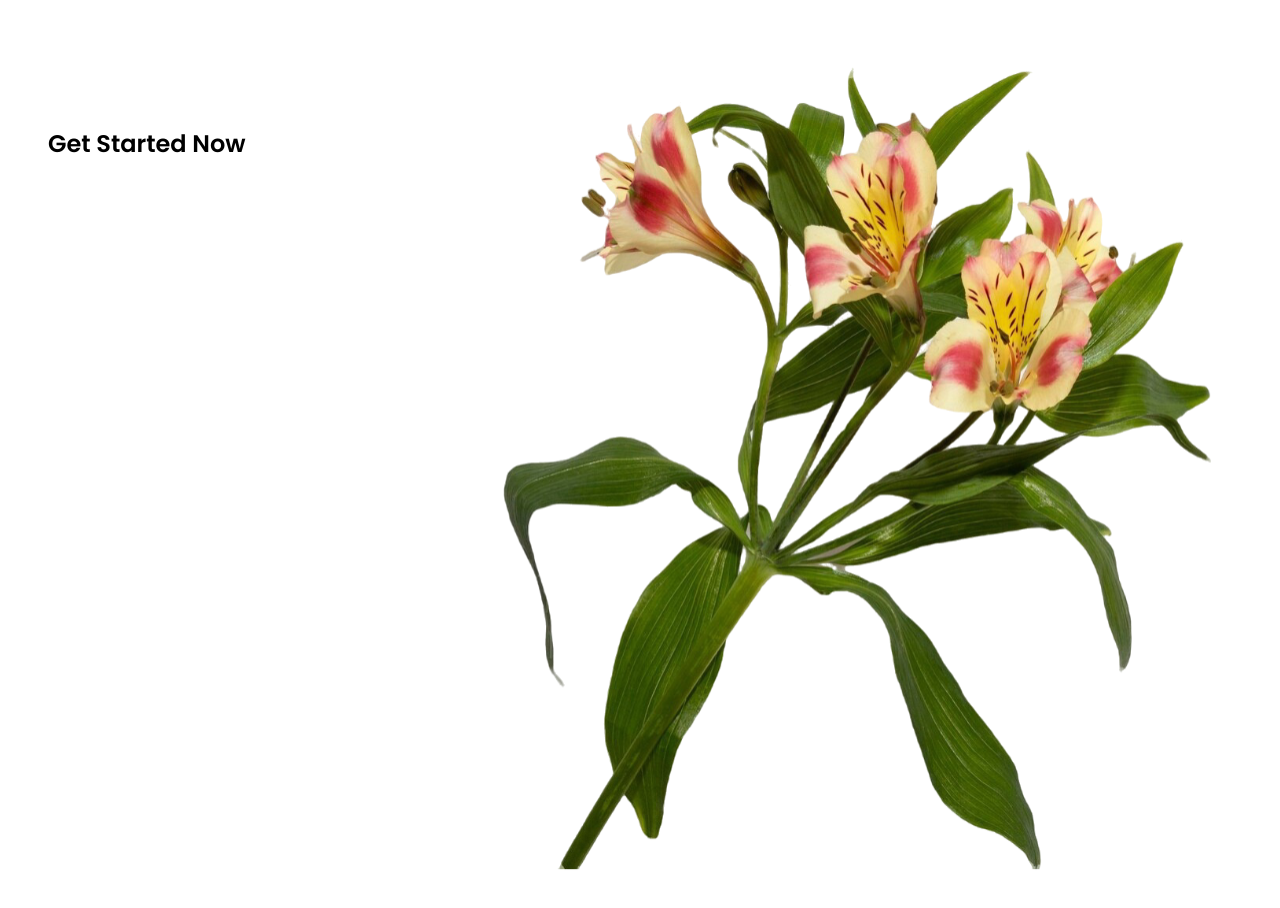
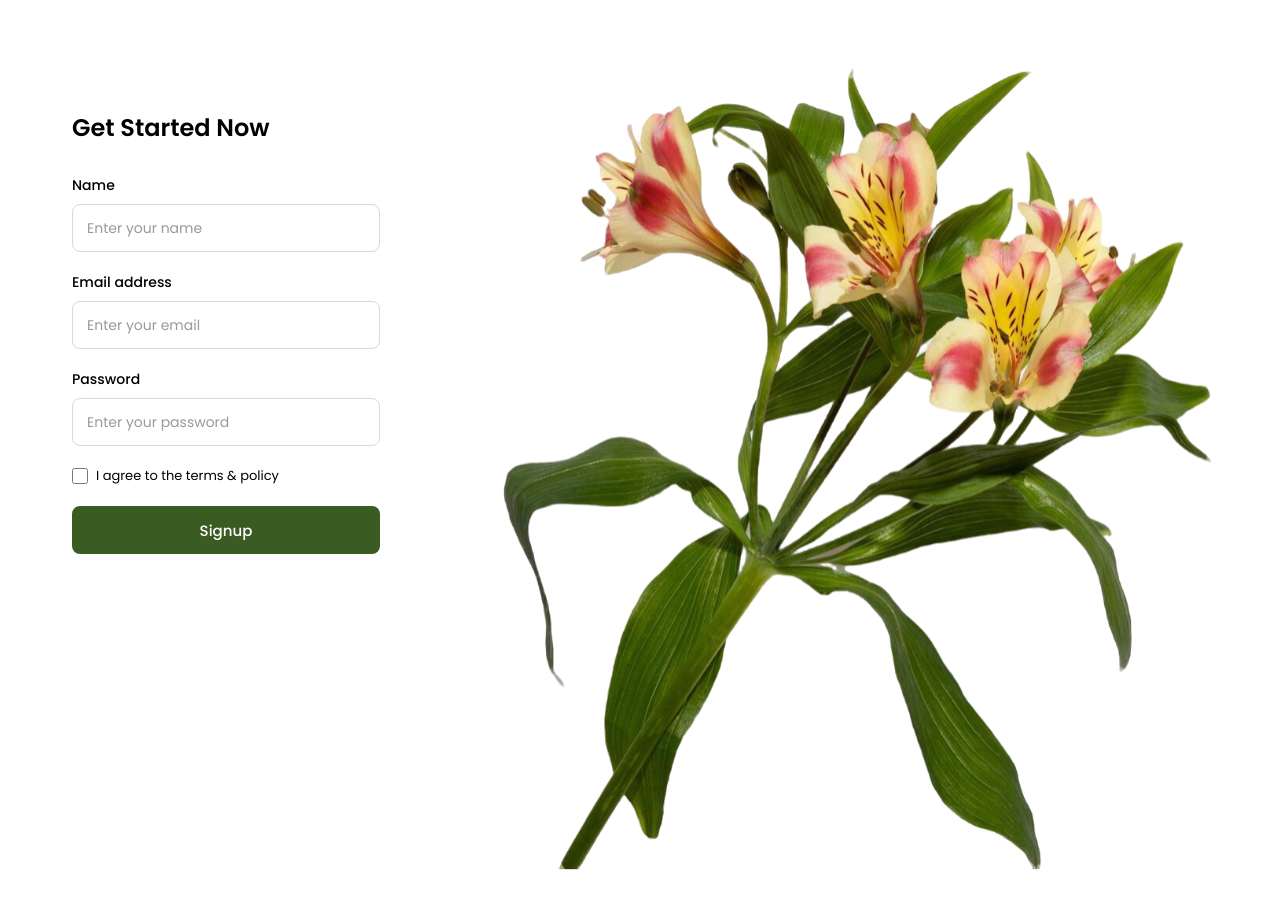
Before and after one commit to yanaaastv/appdev1-final-practical-exam, a React (Vite) app: page / in a window 1280 px wide. Shown: the top 908 px of the page. Built offline with nearby package versions, Linux system fonts and the light colour scheme.

Commit message:
Add Sign Up form

```diff
--- a/src/components/Signup/Signup.jsx
+++ b/src/components/Signup/Signup.jsx
@@ -8,6 +8,47 @@ function Signup() {
       <section className={styles.left}>
         <div className={styles.formContent}>
           <h1 className={styles.title}>Get Started Now</h1>
+
+          <form className={styles.form}>
+            <div className={styles.field}>
+              <label htmlFor="name">Name</label>
+              <input
+                id="name"
+                name="name"
+                type="text"
+                placeholder="Enter your name"
+              />
+            </div>
+
+            <div className={styles.field}>
+              <label htmlFor="email">Email address</label>
+              <input
+                id="email"
+                name="email"
+                type="email"
+                placeholder="Enter your email"
+              />
+            </div>
+
+            <div className={styles.field}>
+              <label htmlFor="password">Password</label>
+              <input
+                id="password"
+                name="password"
+                type="password"
+                placeholder="Enter your password"
+              />
+            </div>
+
+            <label className={styles.checkbox}>
+              <input type="checkbox" name="agreeToTerms" />
+              <span>I agree to the terms &amp; policy</span>
+            </label>
+
+            <button className={styles.submitButton} type="submit">
+              Signup
+            </button>
+          </form>
         </div>
       </section>
 
--- a/src/components/Signup/Signup.module.css
+++ b/src/components/Signup/Signup.module.css
@@ -1,7 +1,7 @@
 
 .container {
   display: grid;
-  grid-template-columns: 1fr 828px;
+  grid-template-columns: minmax(0, 1fr) 828px;
   width: 100%;
   min-height: 936px;
   background-color: #ffffff;
@@ -13,17 +13,21 @@
   justify-content: center;
   align-items: flex-start;
   min-width: 0;
-  padding: 120px 40px 40px;
+  padding: 80px 40px;
   box-sizing: border-box;
 }
 
 .formContent {
   width: 100%;
   max-width: 420px;
+  padding: 24px;
+  background-color: rgba(255, 255, 255, 0.75);
+  border-radius: 12px;
+  box-sizing: border-box;
 }
 
 .title {
-  margin: 0;
+  margin: 0 0 32px;
   color: #000000;
   font-family: "Poppins", sans-serif;
   font-size: 24px;
@@ -31,11 +35,86 @@
   line-height: 1.3;
 }
 
+.form {
+  display: flex;
+  flex-direction: column;
+  gap: 20px;
+  width: 100%;
+}
+
+.field {
+  display: flex;
+  flex-direction: column;
+  gap: 8px;
+}
+
+.field label {
+  color: #000000;
+  font-family: "Poppins", sans-serif;
+  font-size: 14px;
+  font-weight: 500;
+}
+
+.field input {
+  width: 100%;
+  min-height: 48px;
+  padding: 12px 14px;
+  border: 1px solid #d9d9d9;
+  border-radius: 8px;
+  box-sizing: border-box;
+  font-family: "Poppins", sans-serif;
+  font-size: 14px;
+  background-color: #ffffff;
+}
+
+.field input:focus {
+  outline: 2px solid #a9c0f0;
+  outline-offset: 1px;
+}
+
+.field input::placeholder {
+  color: #999999;
+}
+
+.checkbox {
+  display: flex;
+  align-items: center;
+  gap: 8px;
+  color: #000000;
+  font-family: "Poppins", sans-serif;
+  font-size: 13px;
+}
+
+.checkbox input {
+  width: 16px;
+  height: 16px;
+  margin: 0;
+  flex-shrink: 0;
+}
+
+.submitButton {
+  width: 100%;
+  min-height: 48px;
+  border: none;
+  border-radius: 8px;
+  background-color: #3A5B22;
+  color: #ffffff;
+  font-family: "Poppins", sans-serif;
+  font-size: 15px;
+  font-weight: 500;
+  cursor: pointer;
+  transition: background-color 0.2s ease;
+}
+
+.submitButton:hover {
+  background-color: #3a5b22;
+}
+
 .right {
   display: flex;
   align-items: center;
   justify-content: center;
-  width: 828px;
+  width: 100%;
   height: 936px;
   padding: 40px;
   box-sizing: border-box;
@@ -52,11 +131,15 @@
 
 @media (max-width: 1100px) {
   .container {
-    grid-template-columns: 1fr 50%;
+    grid-template-columns: minmax(0, 1fr) 50%;
+  }
+
+  .left {
+    padding: 60px 24px;
   }
 
   .right {
-    width: 100%;
+    padding: 24px;
   }
 }
 
@@ -66,11 +149,25 @@
   }
 
   .left {
-    padding: 48px 24px;
+    padding: 40px 24px;
+  }
+
+  .formContent {
+    max-width: 100%;
+    padding: 20px;
+  }
+
+  .title {
+    font-size: 22px;
+    margin-bottom: 24px;
+  }
+
+  .form {
+    gap: 18px;
   }
 
   .right {
-    height: 500px;
+    height: 420px;
     padding: 24px;
   }
 }
```
Also changed, not shown: teves-signup-form.png (added).
